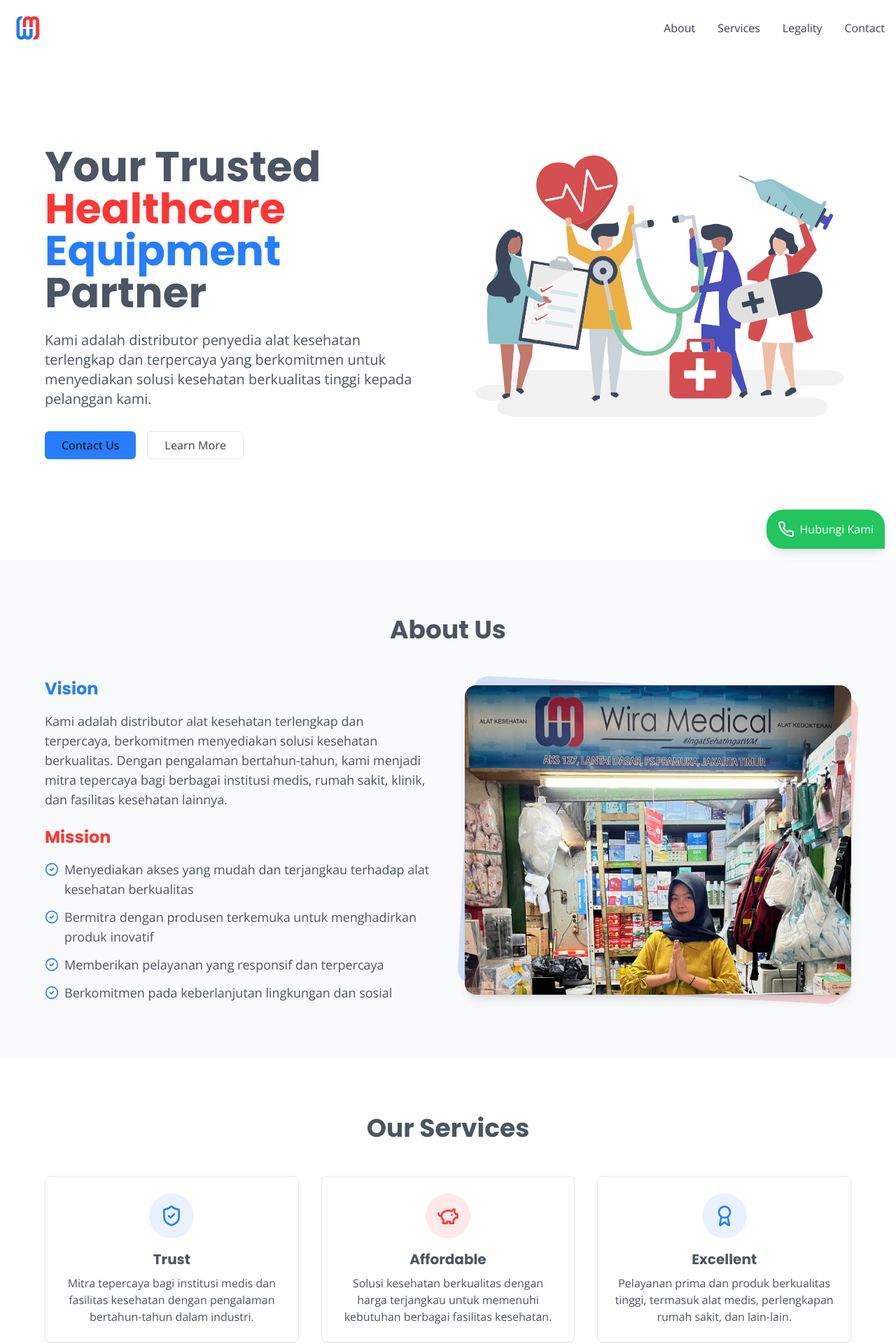
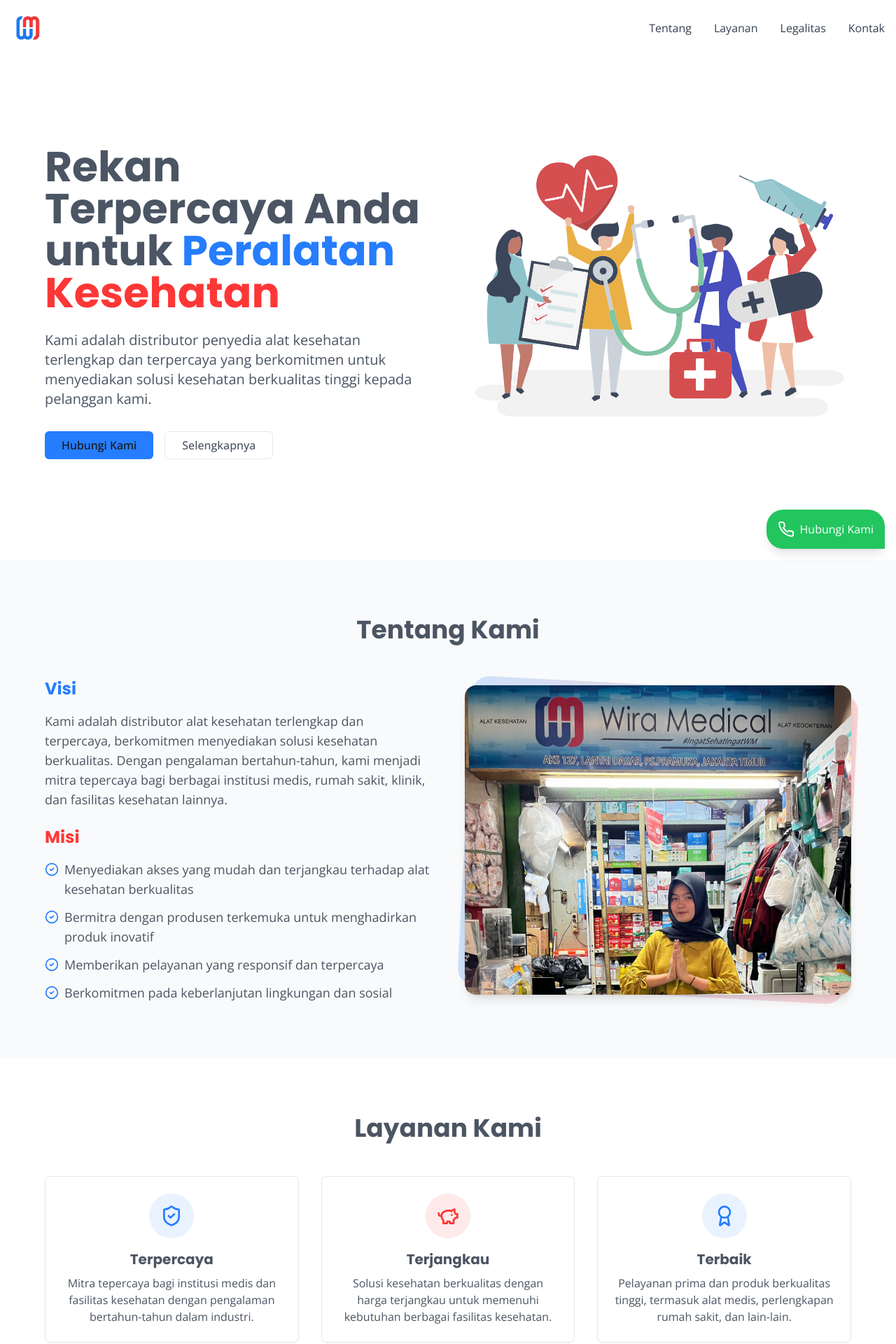
Before and after one commit to frzxw/medical-store-landing, a Next.js app: page / in a window 1280 px wide. Shown: the top 1920 px of the page at 70% size. Built offline with nearby package versions, Linux system fonts and the light colour scheme.

Commit message:
Translate landing page content to Indonesian

```diff
--- a/components/landing-page.tsx
+++ b/components/landing-page.tsx
@@ -38,10 +38,10 @@ export default function Component() {
             onClick={() => window.location.reload()}
           />
           <nav className="hidden md:flex gap-8">
-            <Link href="#about" className="text-gray-700 hover:text-[#267dfd] transition-colors">About</Link>
-            <Link href="#services" className="text-gray-700 hover:text-[#267dfd] transition-colors">Services</Link>
-            <Link href="#legality" className="text-gray-700 hover:text-[#267dfd] transition-colors">Legality</Link>
-            <Link href="#contact" className="text-gray-700 hover:text-[#267dfd] transition-colors">Contact</Link>
+            <Link href="#about" className="text-gray-700 hover:text-[#267dfd] transition-colors">Tentang</Link>
+            <Link href="#services" className="text-gray-700 hover:text-[#267dfd] transition-colors">Layanan</Link>
+            <Link href="#legality" className="text-gray-700 hover:text-[#267dfd] transition-colors">Legalitas</Link>
+            <Link href="#contact" className="text-gray-700 hover:text-[#267dfd] transition-colors">Kontak</Link>
           </nav>
           <Sheet open={isMenuOpen} onOpenChange={setIsMenuOpen}>
               <SheetTrigger asChild className="md:hidden">
@@ -68,10 +68,9 @@ export default function Component() {
           <div className="grid md:grid-cols-2 gap-8 md:gap-12 items-center">
             <div className="text-center md:text-left">
               <h1 className="text-3xl sm:text-4xl md:text-5xl lg:text-6xl text-gray-600 font-bold font-['Poppins'] mb-4 md:mb-6">
-                Your Trusted
-                <span className="text-[#fd3736]"> Healthcare </span>
-                <span className="text-[#267dfd]"> Equipment </span>
-                Partner
+                Rekan Terpercaya Anda untuk
+                <span className="text-[#267dfd]"> Peralatan </span>
+                <span className="text-[#fd3736]"> Kesehatan </span>
               </h1>
               <p className="text-base sm:text-lg md:text-xl text-gray-600 mb-6 md:mb-8">
                 Kami adalah distributor penyedia alat kesehatan terlengkap dan terpercaya yang berkomitmen
@@ -82,14 +81,14 @@ export default function Component() {
                   className="bg-[#267dfd] hover:bg-[#267dfd]/90 px-6 py-2 text-sm md:text-base"
                   onClick={handleContactClick}
                 >
-                  Contact Us
+                  Hubungi Kami
                 </Button>
                 <Button
                   variant="outline"
                   className="px-6 py-2 text-sm md:text-base text-gray-600 hover:bg-gray-100"
                   onClick={() => document.getElementById('about')?.scrollIntoView({ behavior: 'smooth' })}
                 >
-                  Learn More
+                  Selengkapnya
                 </Button>
               </div>
             </div>
@@ -110,16 +109,16 @@ export default function Component() {
       {/* About Section */}
       <section id="about" className="py-12 md:py-16 lg:py-20 px-4 bg-gray-50">
         <div className="container mx-auto max-w-6xl">
-          <h2 className="text-2xl sm:text-3xl md:text-4xl text-gray-600 font-bold font-['Poppins'] text-center mb-8 md:mb-12">About Us</h2>
+          <h2 className="text-2xl sm:text-3xl md:text-4xl text-gray-600 font-bold font-['Poppins'] text-center mb-8 md:mb-12">Tentang Kami</h2>
           <div className="grid md:grid-cols-2 gap-8 md:gap-12 items-center">
             <div>
-              <h3 className="text-xl md:text-2xl font-bold mb-4 text-[#267dfd] font-['Poppins']">Vision</h3>
+              <h3 className="text-xl md:text-2xl font-bold mb-4 text-[#267dfd] font-['Poppins']">Visi</h3>
               <p className="text-base md:text-lg text-gray-600 mb-6">
               Kami adalah distributor alat kesehatan terlengkap dan terpercaya, berkomitmen menyediakan solusi
               kesehatan berkualitas. Dengan pengalaman bertahun-tahun, kami menjadi mitra tepercaya bagi berbagai
               institusi medis, rumah sakit, klinik, dan fasilitas kesehatan lainnya.
               </p>
-              <h3 className="text-xl md:text-2xl font-bold mb-4 text-[#fd3736] font-['Poppins']">Mission</h3>
+              <h3 className="text-xl md:text-2xl font-bold mb-4 text-[#fd3736] font-['Poppins']">Misi</h3>
               <ul className="space-y-3 text-base md:text-lg text-gray-600">
                 <li className="flex items-start gap-2">
                   <CheckCircle2 className="w-5 h-5 text-[#267dfd] mt-1 flex-shrink-0" />
@@ -156,14 +155,14 @@ export default function Component() {
       {/* Services Section */}
       <section id="services" className="py-12 md:py-16 lg:py-20 px-4">
         <div className="container mx-auto max-w-6xl">
-          <h2 className="text-2xl sm:text-3xl md:text-4xl text-gray-600 font-bold font-['Poppins'] text-center mb-8 md:mb-12">Our Services</h2>
+          <h2 className="text-2xl sm:text-3xl md:text-4xl text-gray-600 font-bold font-['Poppins'] text-center mb-8 md:mb-12">Layanan Kami</h2>
           <div className="grid md:grid-cols-3 gap-6 md:gap-8">
             <Card className="group hover:shadow-lg transition-all">
               <CardContent className="p-6 text-center">
                 <div className="w-16 h-16 bg-[#267dfd]/10 rounded-full flex items-center justify-center mx-auto mb-4 group-hover:bg-[#267dfd] transition-colors">
                   <ShieldCheck className="w-8 h-8 text-[#267dfd] group-hover:text-white" />
                 </div>
-                <h3 className="text-lg md:text-xl text-gray-600 font-bold mb-2 font-['Poppins']">Trust</h3>
+                <h3 className="text-lg md:text-xl text-gray-600 font-bold mb-2 font-['Poppins']">Terpercaya</h3>
                 <p className="text-sm md:text-base text-gray-600">Mitra tepercaya bagi institusi medis dan fasilitas kesehatan dengan pengalaman bertahun-tahun dalam industri.</p>
               </CardContent>
             </Card>
@@ -172,7 +171,7 @@ export default function Component() {
                 <div className="w-16 h-16 bg-[#fd3736]/10 rounded-full flex items-center justify-center mx-auto mb-4 group-hover:bg-[#fd3736] transition-colors">
                   <PiggyBank className="w-8 h-8 text-[#fd3736] group-hover:text-white" />
                 </div>
-                <h3 className="text-lg md:text-xl text-gray-600 font-bold mb-2 font-['Poppins']">Affordable</h3>
+                <h3 className="text-lg md:text-xl text-gray-600 font-bold mb-2 font-['Poppins']">Terjangkau</h3>
                 <p className="text-sm md:text-base text-gray-600">Solusi kesehatan berkualitas dengan harga terjangkau untuk memenuhi kebutuhan berbagai fasilitas kesehatan.</p>
               </CardContent>
             </Card>
@@ -181,7 +180,7 @@ export default function Component() {
                 <div className="w-16 h-16 bg-[#267dfd]/10 rounded-full flex items-center justify-center mx-auto mb-4 group-hover:bg-[#267dfd] transition-colors">
                   <Award className="w-8 h-8 text-[#267dfd] group-hover:text-white" />
                 </div>
-                <h3 className="text-lg md:text-xl text-gray-600 font-bold mb-2 font-['Poppins']">Excellent</h3>
+                <h3 className="text-lg md:text-xl text-gray-600 font-bold mb-2 font-['Poppins']">Terbaik</h3>
                 <p className="text-sm md:text-base text-gray-600">Pelayanan prima dan produk berkualitas tinggi, termasuk alat medis, perlengkapan rumah sakit, dan lain-lain.</p>
               </CardContent>
             </Card>
@@ -192,7 +191,7 @@ export default function Component() {
       {/* Legality Section */}
       <section id="legality" className="py-12 md:py-16 lg:py-20 px-4 bg-gray-50">
         <div className="container mx-auto max-w-6xl">
-          <h2 className="text-2xl sm:text-3xl md:text-4xl text-gray-600 font-bold font-['Poppins'] text-center mb-8 md:mb-12">Legality</h2>
+          <h2 className="text-2xl sm:text-3xl md:text-4xl text-gray-600 font-bold font-['Poppins'] text-center mb-8 md:mb-12">Legalitas</h2>
           <div className="grid md:grid-cols-2 gap-6 md:gap-8">
             <Image
               src="/images/legal-document-1.png"
@@ -222,20 +221,20 @@ export default function Component() {
       {/* Contact Section */}
       <section id="contact" className="py-12 md:py-16 lg:py-20 px-4">
         <div className="container mx-auto max-w-6xl">
-          <h2 className="text-2xl sm:text-3xl md:text-4xl text-gray-600 font-bold font-['Poppins'] text-center mb-8 md:mb-12">Contact Us</h2>
+          <h2 className="text-2xl sm:text-3xl md:text-4xl text-gray-600 font-bold font-['Poppins'] text-center mb-8 md:mb-12">Kontak Kami</h2>
           <div className="grid md:grid-cols-2 gap-8 md:gap-12">
             <div className="space-y-6">
               <div className="flex items-start gap-4">
               <MapPin className="w-6 h-6 text-[#267dfd] mt-1" />
               <div>
-                <h3 className="text-gray-600 font-bold mb-1 font-['Poppins']">Address</h3>
+                <h3 className="text-gray-600 font-bold mb-1 font-['Poppins']">Alamat</h3>
                 <Link href="https://maps.app.goo.gl/zPrUVR9ZM9vCswKr6" className="text-gray-600 hover:text-[#267dfd] transition-colors">Ps Pramuka, Lt Dasar, Aks 127, Jakarta Timur</Link>
               </div>
               </div>
               <div className="flex items-start gap-4">
               <Phone className="w-6 h-6 text-[#267dfd] mt-1" />
               <div>
-                <h3 className="text-gray-600 font-bold mb-1 font-['Poppins']">Phone</h3>
+                <h3 className="text-gray-600 font-bold mb-1 font-['Poppins']">Telepon</h3>
                 <Link href="https://wa.me/6281218351958" className="text-gray-600 hover:text-[#267dfd] transition-colors">+62 812-1835-1958</Link>
               </div>
               </div>
@@ -291,16 +290,16 @@ export default function Component() {
               />
             </div>
             <div>
-              <h3 className="text-lg font-bold mb-4 font-['Poppins']">Navigation</h3>
+              <h3 className="text-lg font-bold mb-4 font-['Poppins']">Navigasi</h3>
               <ul className="space-y-2 text-sm md:text-base">
-                <li><Link href="#about" className="text-gray-400 hover:text-white transition-colors">About</Link></li>
-                <li><Link href="#services" className="text-gray-400 hover:text-white transition-colors">Services</Link></li>
-                <li><Link href="#legality" className="text-gray-400 hover:text-white transition-colors">Legality</Link></li>
-                <li><Link href="#contact" className="text-gray-400 hover:text-white transition-colors">Contact</Link></li>
+                <li><Link href="#about" className="text-gray-400 hover:text-white transition-colors">Tentang</Link></li>
+                <li><Link href="#services" className="text-gray-400 hover:text-white transition-colors">Layanan</Link></li>
+                <li><Link href="#legality" className="text-gray-400 hover:text-white transition-colors">Legalitas</Link></li>
+                <li><Link href="#contact" className="text-gray-400 hover:text-white transition-colors">Kontak</Link></li>
               </ul>
             </div>
             <div>
-              <h3 className="text-lg font-bold mb-4 font-['Poppins']">Contact Us</h3>
+              <h3 className="text-lg font-bold mb-4 font-['Poppins']">Kontak Kami</h3>
               <ul className="space-y-2 text-sm md:text-base">
                 <li className="flex items-center gap-2">
                   <MapPin className="w-4 h-4 flex-shrink-0" />
```
